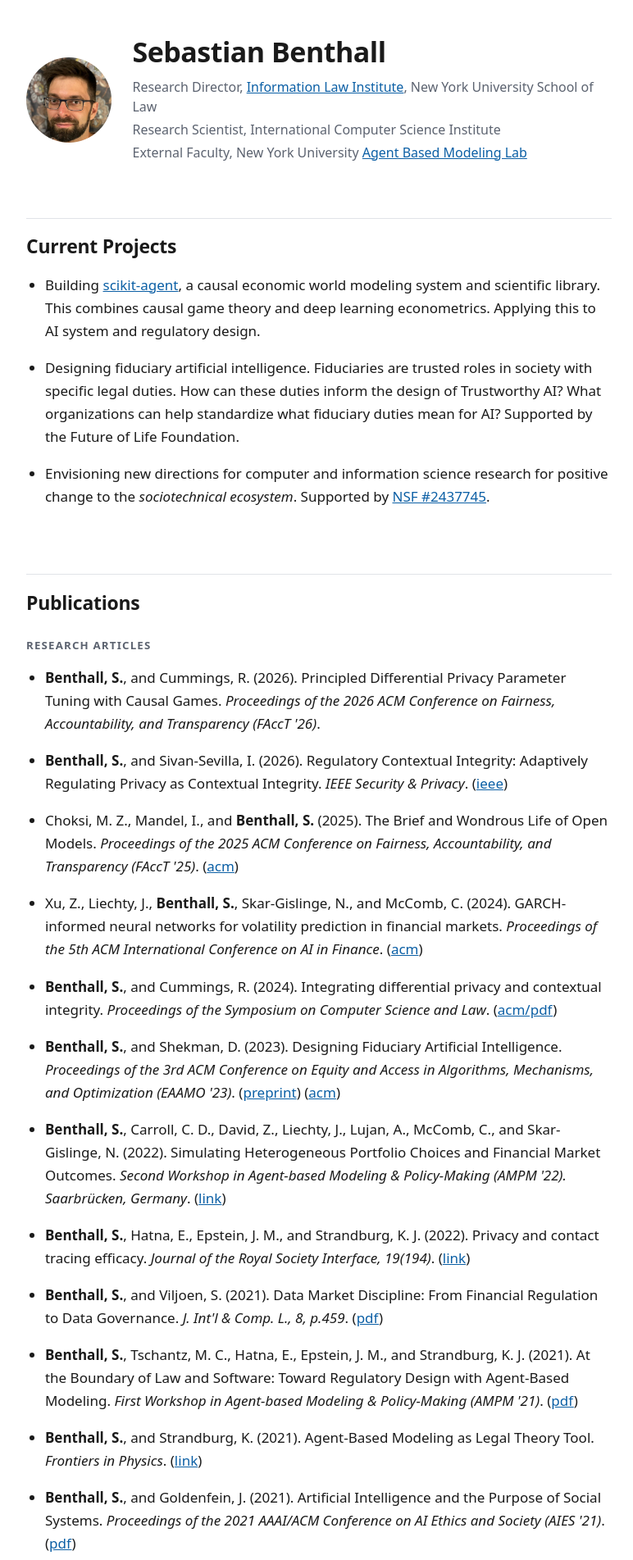
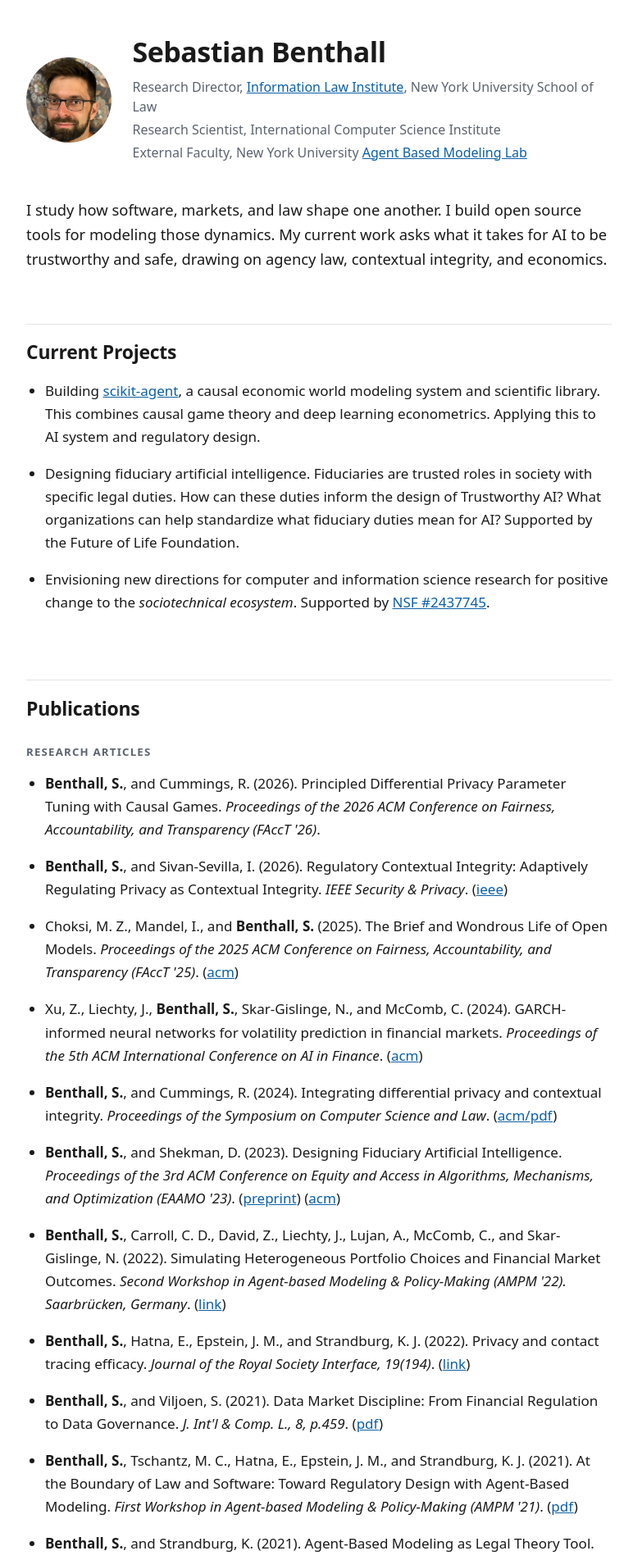
Before and after one commit to sbenthall/personal_website, a Jekyll site: the page built from index.md, in a window 1280 px wide. Shown: the top 1903 px of the page at 82% size, without its empty margins (251-1023 px from the left). Built offline with Jekyll 4.4.1, drawn with Linux system fonts in a browser that asks for light colours.

Commit message:
intro line

```diff
--- a/assets/css/main.css
+++ b/assets/css/main.css
@@ -155,7 +155,14 @@ li {
   display: flex;
   align-items: center;
   gap: 1.5rem;
-  margin-bottom: 3em;
+  margin-bottom: 2.25em;
+}
+
+/* Lead paragraph. Slightly up from body size so it reads as a summary rather
+   than as the first item of prose. The h2 below supplies the space beneath it. */
+#bio {
+  font-size: 1.08rem;
+  margin-bottom: 0;
 }
 
 #headshot {
--- a/index.md
+++ b/index.md
@@ -13,6 +13,8 @@ layout: home
     </ul>
   </div>
 </header>
+
+<p id="bio">I study how software, markets, and law shape one another. I build open source tools for modeling those dynamics. My current work asks what it takes for AI to be trustworthy and safe, drawing on agency law, contextual integrity, and economics.</p>
 
 <h2 id="projects"><a href="#projects">&sect;</a>Current Projects</h2>
 
```
